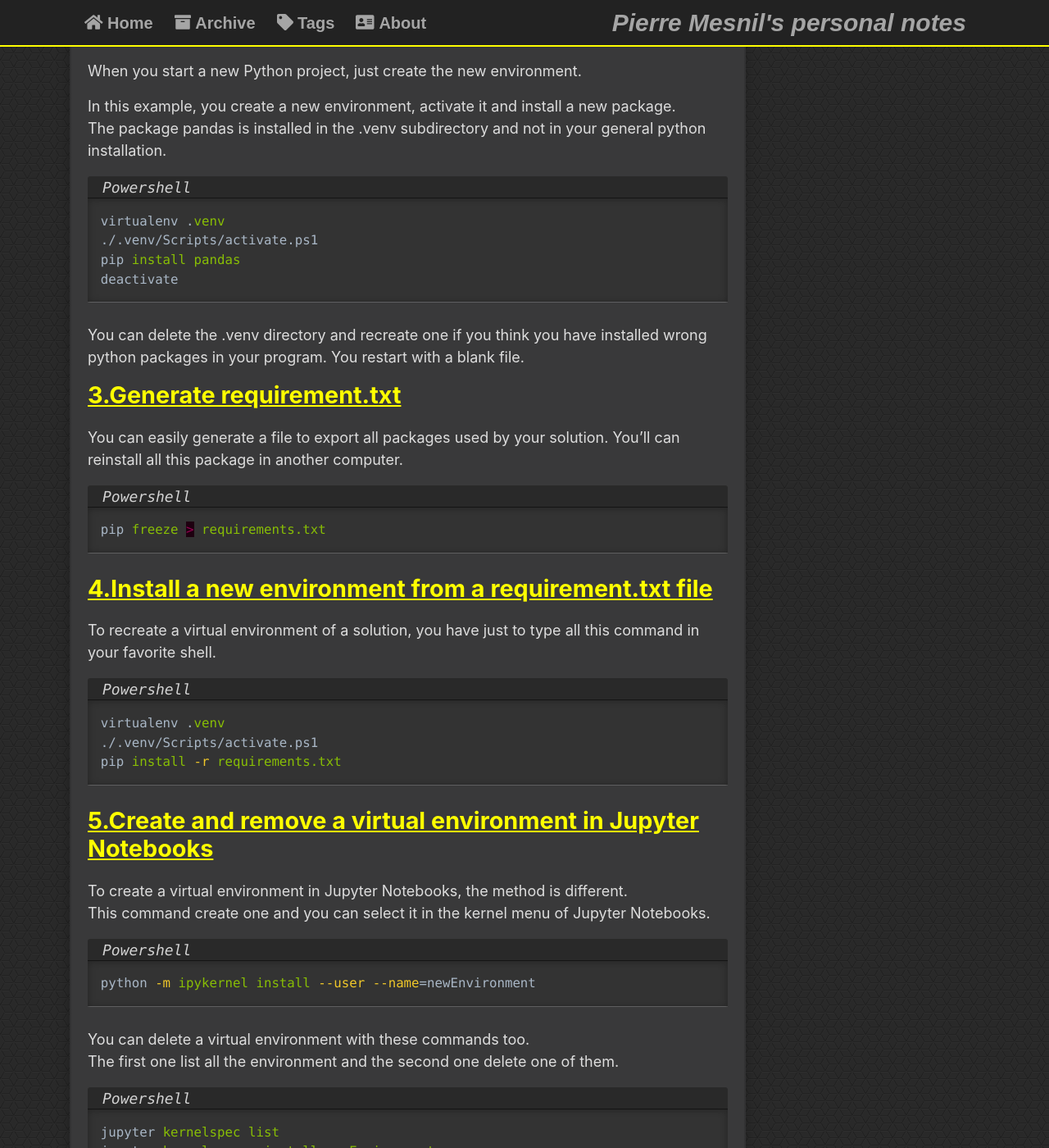
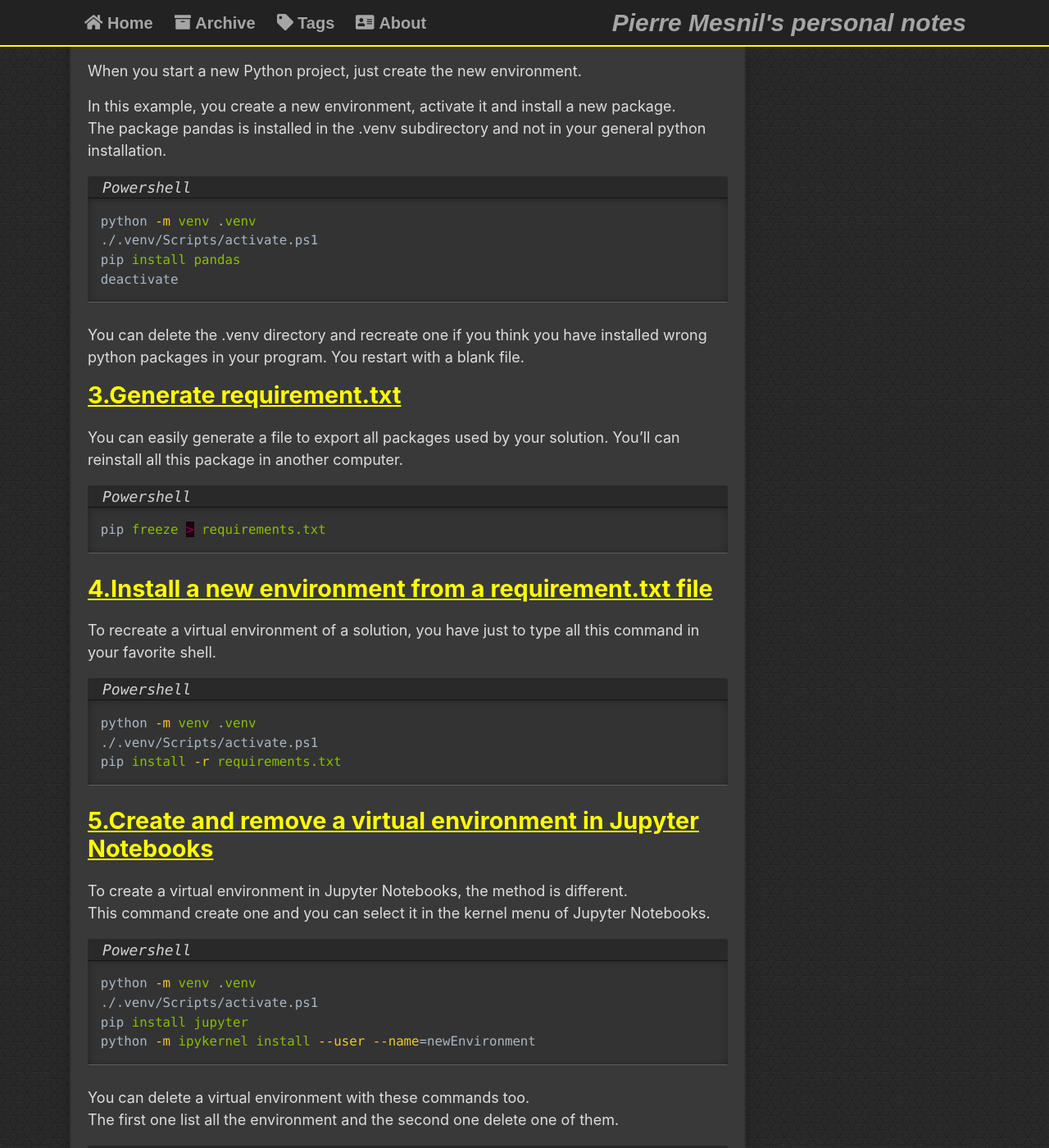
Before and after one commit to pierml/pierml.github.io, a Jekyll site: the page built from _posts/2021-07-03-Python-Virtual-Environment.md, in a window 1280 px wide and 1400 px high, scrolled down 988 px. Shown: the whole window at 82% size. Built offline with Jekyll 4.4.1, drawn with Linux system fonts in a browser that asks for light colours.

Commit message:
article python venv modification

```diff
--- a/_posts/2021-07-03-Python-Virtual-Environment.md
+++ b/_posts/2021-07-03-Python-Virtual-Environment.md
@@ -34,7 +34,7 @@ The package pandas is installed in the .venv subdirectory and not in your genera
 >Powershell
 {:.filename}
 {% highlight powershell %}
-virtualenv .venv
+python -m venv .venv
 ./.venv/Scripts/activate.ps1
 pip install pandas
 deactivate
@@ -59,7 +59,7 @@ To recreate a virtual environment of a solution, you have just to type all this
 >Powershell
 {:.filename}
 {% highlight powershell %}
-virtualenv .venv
+python -m venv .venv
 ./.venv/Scripts/activate.ps1
 pip install -r requirements.txt
 {% endhighlight %}
@@ -72,6 +72,9 @@ This command create one and you can select it in the kernel menu of Jupyter Note
 >Powershell
 {:.filename}
 {% highlight powershell %}
+python -m venv .venv
+./.venv/Scripts/activate.ps1
+pip install jupyter
 python -m ipykernel install --user --name=newEnvironment
 {% endhighlight %}
 
```
